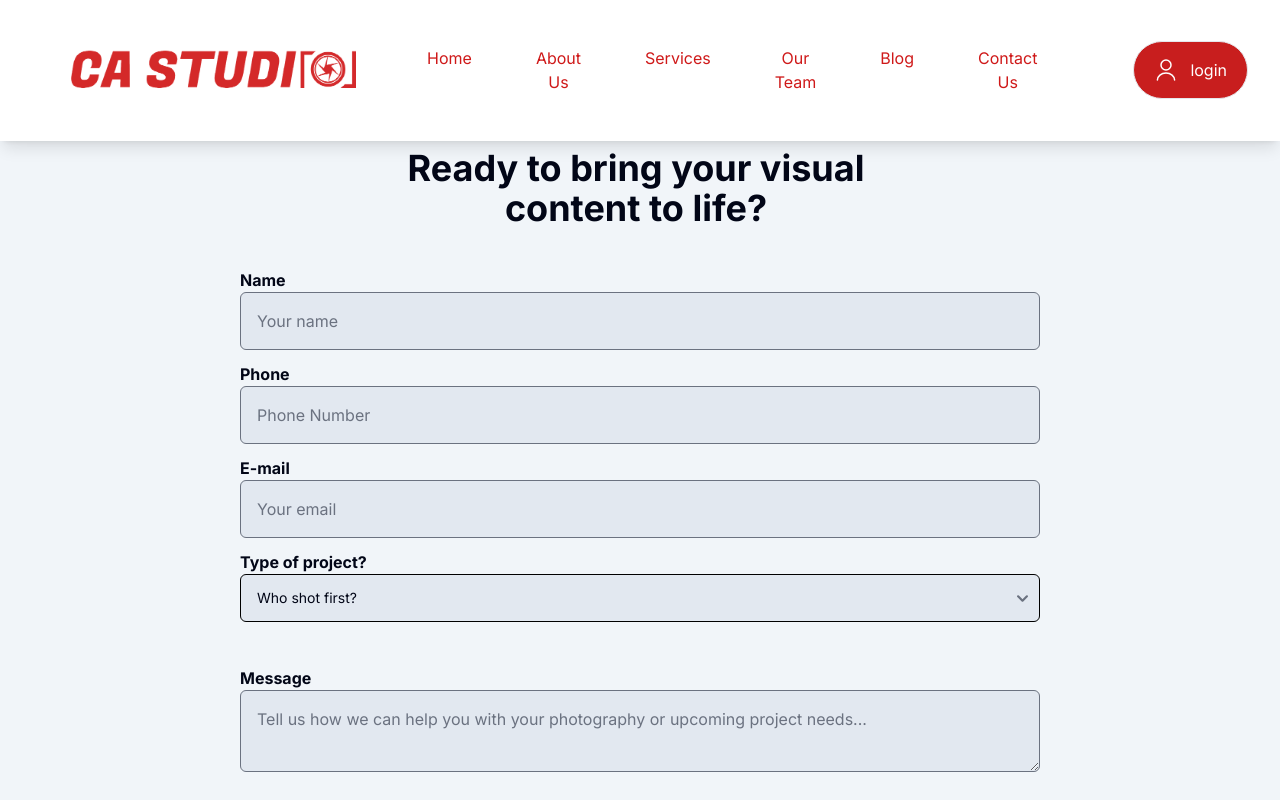
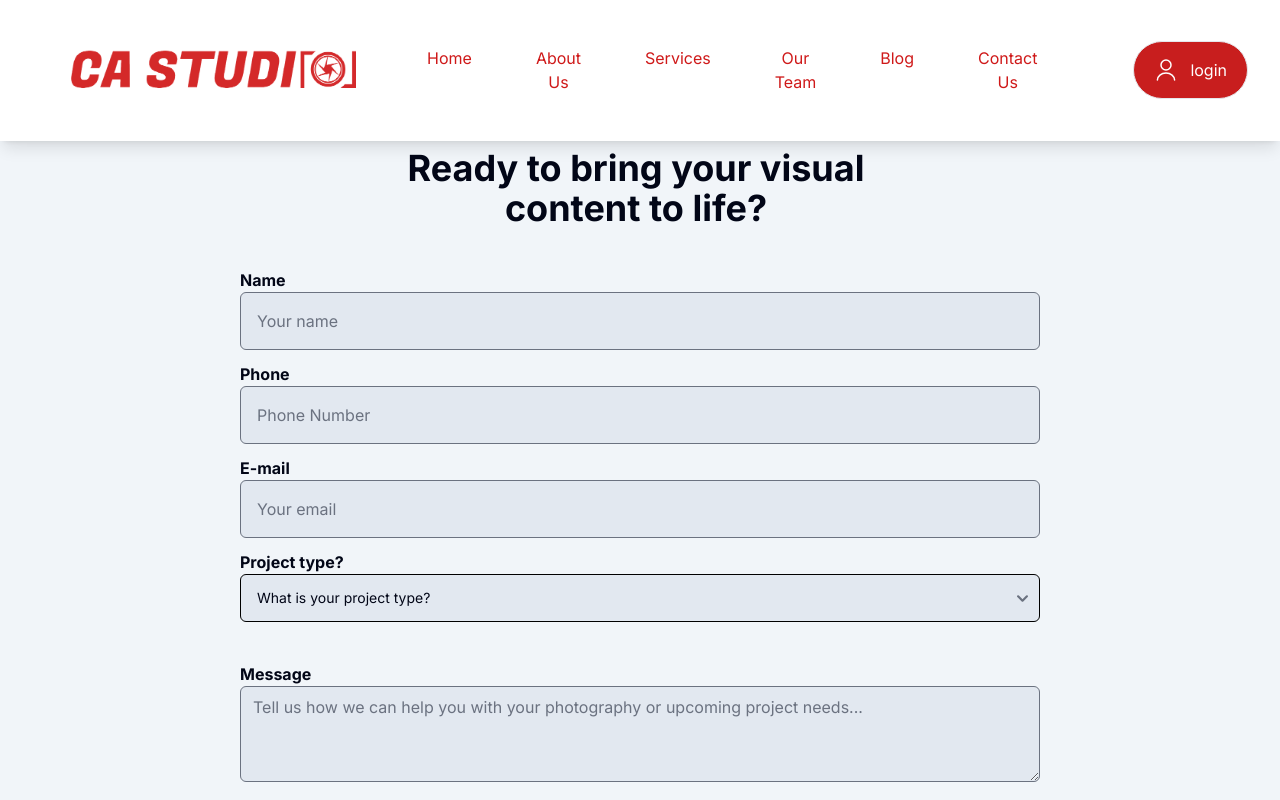
Before and after one commit to inicallo/company-portfolio, a Next.js app: page /contact-us in a window 1280 px wide. Shown: the top 800 px of the page. Built offline with nearby package versions, Linux system fonts and the light colour scheme.

Commit message:
update lagi

```diff
--- a/src/app/contact-us/page.tsx
+++ b/src/app/contact-us/page.tsx
@@ -66,15 +66,15 @@ const ContactUs = () => {
                   htmlFor="inquires"
                   className="text-base font-bold text-dark1"
                 >
-                  Type of project?
+                  Project type?
                 </label>
                 <select
                   id="TypeProject"
                   required
-                  className="select select-bordered w-full bg-slate-200 text-dark1 rounded-md border-black focus:outline-none focus:ring-primary focus:ring-1 focus:border-primary mb-3"
+                  className="select select-bordered w-full bg-slate-200 text-dark1 rounded-md border-black focus:outline-none focus:ring-primary focus:ring-1 focus:border-primary mb-2"
                 >
                   <option disabled selected>
-                    Who shot first?
+                    What is your project type?
                   </option>
                   <option>Food & Beverages</option>
                   <option>Commercial Lifestyle / Health & Beauty</option>
@@ -98,7 +98,7 @@ const ContactUs = () => {
                   name="message"
                   id="message"
                   placeholder="Tell us how we can help you with your photography or upcoming project needs..."
-                  className="w-full bg-slate-200 text-dark1 p-4 rounded-md focus:outline-none focus:ring-primary focus:ring-1 focus:border-primary"
+                  className="w-full h-24 bg-slate-200 text-dark1 rounded-md focus:outline-none focus:ring-primary focus:ring-1 focus:border-primary"
                 ></textarea>
               </div>
               <div className="w-full px-4">
```
